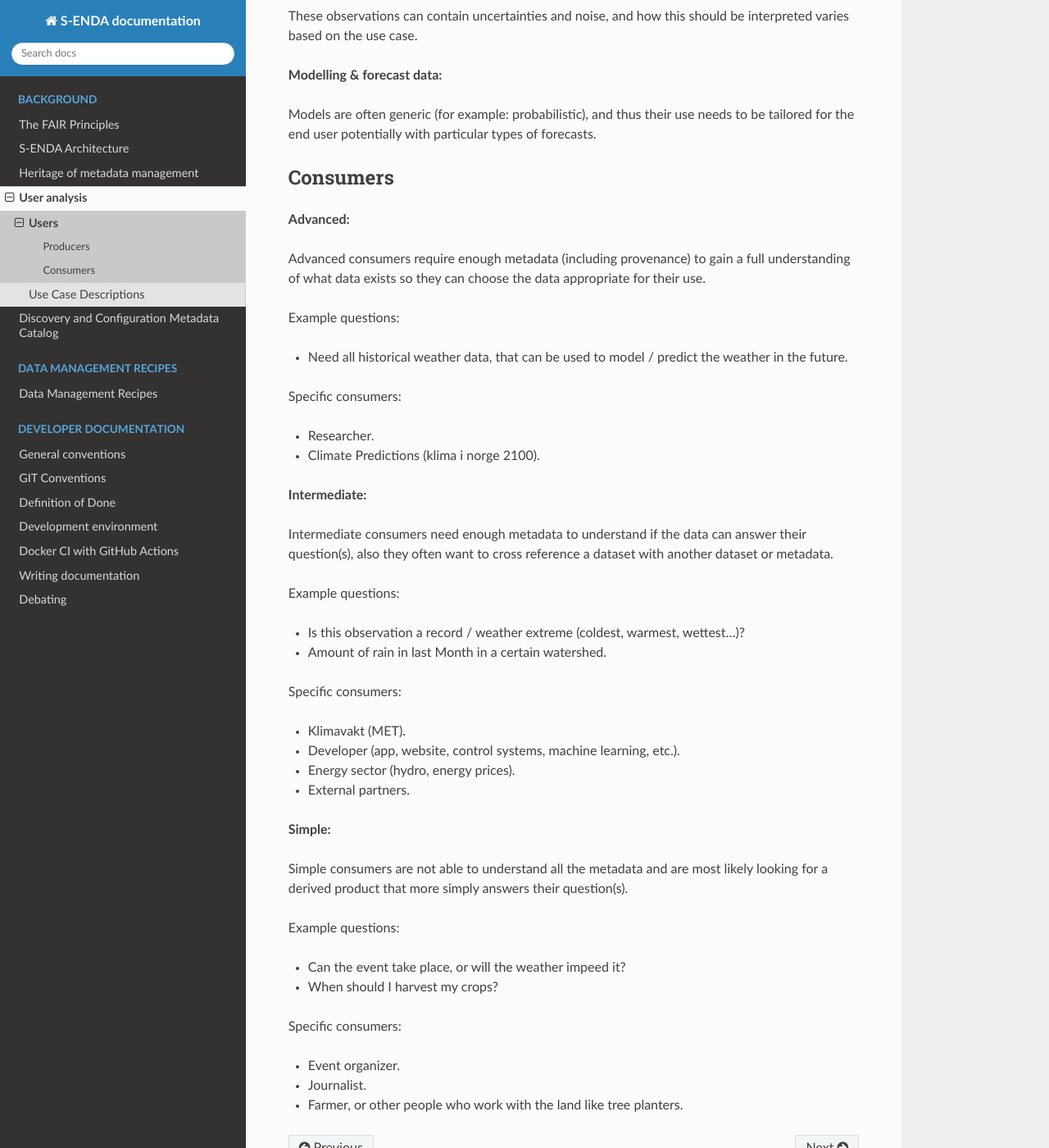
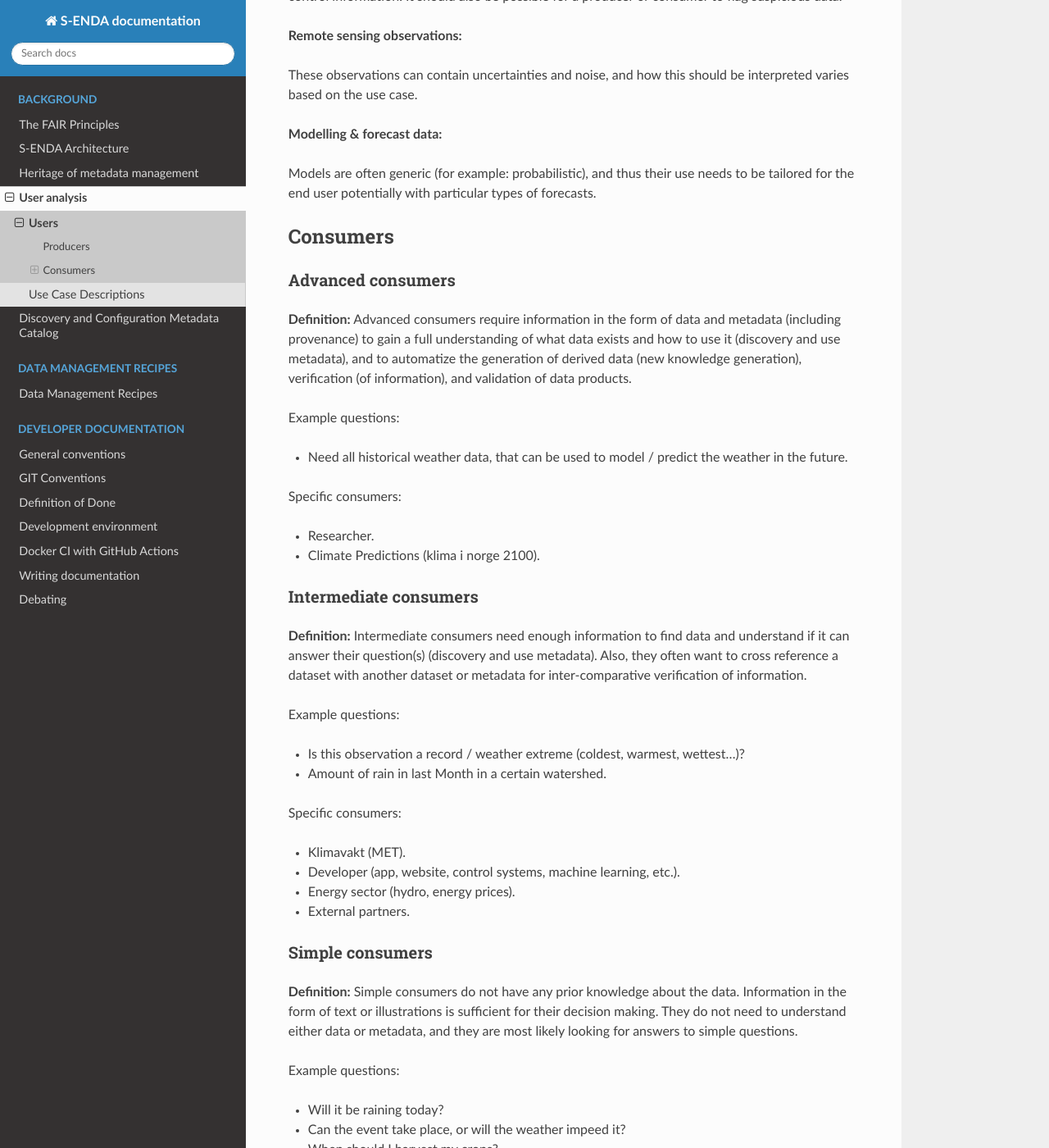
Before and after one commit to metno/S-ENDA-documentation, a Sphinx documentation site: the page built from source/users.rst, in a window 1280 px wide and 1400 px high, scrolled down 1369 px. Shown: the whole window at 82% size. Built offline with Sphinx 7.4.7 and the Read the Docs theme 2.0.0, drawn with Linux system fonts in a browser that asks for light colours; some of the changed text lies outside the part shown.

Commit message:
GH-209: some changes and specifications mainly in order to align with GH-206/#135

```diff
--- a/source/users.rst
+++ b/source/users.rst
@@ -4,14 +4,12 @@
 
 There are 2 types of users:
 
-1. Those that create / produce data
-2. Those that consume data
+1. *Producers*: Those that create / produce data
+2. *Consumers*: Those that consume data
 
-One can both consume data and produce it, or just have one of these roles.
+Users typically consume some type of data in order to do something and produce a new type of data. We refer to these data types as levels, following the `WMO WIGOS definition for levels of data <http://codes.wmo.int/wmdr/_LevelOfData>`_. The typical workflow is reflected by the below table, where a consumer of one level of data is the producer of the next level of data. The columns of this table define the observation source (i.e., automatic, manual, human) of datasets covered by the user analysis. The observation source definitions follow the `WMO WIGOS definition for source of observation <http://codes.wmo.int/wmdr/_SourceOfObservation>`_.
 
-We tried to use the levels described here: http://codes.wmo.int/wmdr/_LevelOfData
-
-As well as the sources (at least automatic, manual, and human) described here: http://codes.wmo.int/wmdr/_SourceOfObservation
+A user can both consume data and produce data, or just have one of these roles (i.e., at the start/end of the production chain).
 
 
 Producers
@@ -64,9 +62,12 @@
 Consumers
 =========
 
-**Advanced:**
+.. _`advanced-consumers`:
 
-Advanced consumers require enough metadata (including provenance) to gain a full understanding of what data exists so they can choose the data appropriate for their use.
+Advanced consumers
+------------------
+
+**Definition:** Advanced consumers require information in the form of data and metadata (including provenance) to gain a full understanding of what data exists and how to use it (discovery and use metadata), and to automatize the generation of derived data (new knowledge generation), verification (of information), and validation of data products.
 
 Example questions:
 
@@ -78,9 +79,12 @@
 
 * Climate Predictions (klima i norge 2100).
 
-**Intermediate:**
+.. _`intermediate-consumers`:
 
-Intermediate consumers need enough metadata to understand if the data can answer their question(s), also they often want to cross reference a dataset with another dataset or metadata.
+Intermediate consumers
+----------------------
+
+**Definition:** Intermediate consumers need enough information to find data and understand if it can answer their question(s) (discovery and use metadata). Also, they often want to cross reference a dataset with another dataset or metadata for inter-comparative verification of information.
 
 Example questions:
 
@@ -98,11 +102,16 @@
 
 * External partners.
 
-**Simple:**
+.. _`simple-consumers`:
 
-Simple consumers are not able to understand all the metadata and are most likely looking for a derived product that more simply answers their question(s).
+Simple consumers
+----------------
+
+**Definition:** Simple consumers do not have any prior knowledge about the data. Information in the form of text or illustrations is sufficient for their decision making. They do not need to understand either data or metadata, and they are most likely looking for answers to simple questions.
 
 Example questions:
+
+* Will it be raining today?
 
 * Can the event take place, or will the weather impeed it?
 
@@ -115,3 +124,7 @@
 * Journalist.
 
 * Farmer, or other people who work with the land like tree planters.
+
+.. note::
+
+  An advanced consumer may discover information pertaining a role as a simple consumer. Such a user may, for some reason, be interested in tracking the data in order to use it together with other data (interoperability) or to verify the information. Therefore, it is important to have provenance metadata pointing to the basic data source(s) also at the simplest information level.
```
Also changed, not shown: other parts of source/users.rst (+2 -2 lines).
